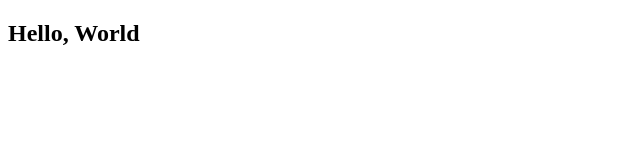
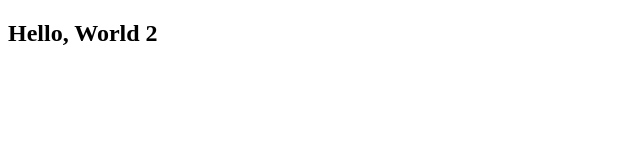
Before and after one commit to MirIntern/CI-CD-with-Jenkins, a plain HTML site: page src/index.html in a window 1280 px wide. Shown: the full height of the page, 0-640 px from the left. Drawn offline with Linux system fonts and the light colour scheme.

Commit message:
Update index.html

```diff
--- a/src/index.html
+++ b/src/index.html
@@ -3,6 +3,6 @@
   <head>
   </head>
   <body>
-    <h2> Hello, World </h2>
+    <h2> Hello, World 2</h2>
   </body>
 </html>
```
